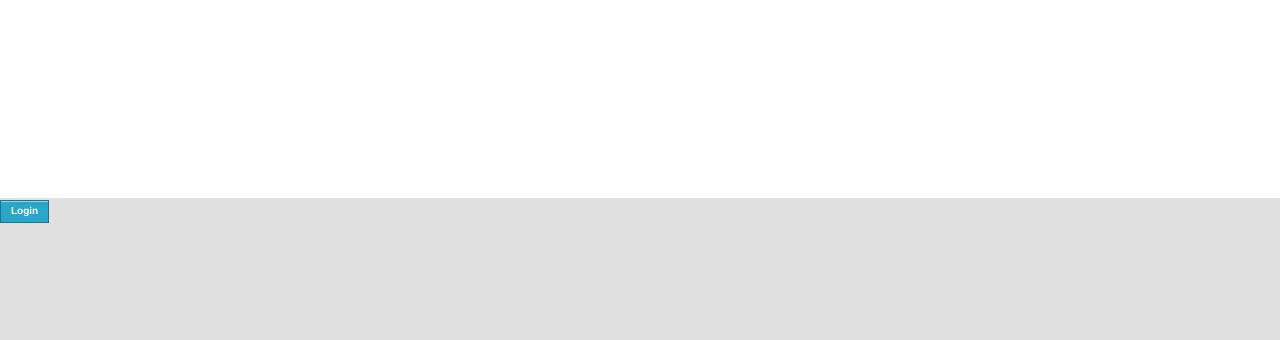
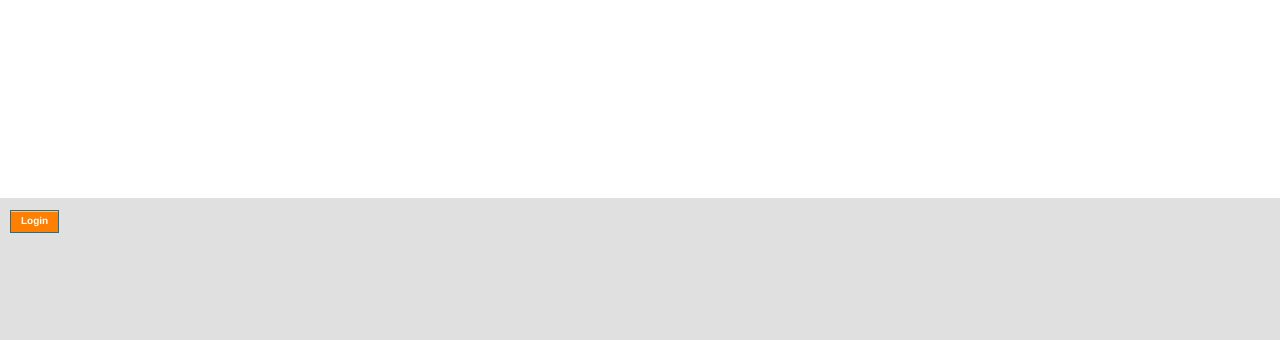
Before and after one commit to liability/palisade-cms, a Flask app: page / in a window 1280 px wide. Shown: the part 460-800 px from the top of the page. Run offline with Flask 2, Linux system fonts and the light colour scheme; parts of the project's set-up code (start-up, migrations or seed data) failed here and were passed over; some libraries are stand-ins or nearby versions.

Commit message:
no message

```diff
--- a/static/css/style.css
+++ b/static/css/style.css
@@ -89,6 +89,10 @@ strong { font-weight: bold; }
 
 .footer {
   background-color:#e0e0e0;
+}
+
+.footer .padding {
+  padding:10px;
 }
 
 /**** Demos ****/
@@ -234,12 +238,12 @@ input[type="text"], input[type="password"], input[type="date"], input[type="date
 
 input[type="text"].oversize, input[type="password"].oversize, input[type="date"].oversize, input[type="datetime"].oversize, input[type="email"].oversize, input[type="number"].oversize, input[type="search"].oversize, input[type="tel"].oversize, input[type="time"].oversize, input[type="url"].oversize, textarea.oversize { font-size: 17px; padding: 4px 6px; }
 
-input[type="text"]:focus, input[type="password"]:focus, input[type="date"]:focus, input[type="datetime"]:focus, input[type="email"]:focus, input[type="number"]:focus, input[type="search"]:focus, input[type="tel"]:focus, input[type="time"]:focus, input[type="url"]:focus, textarea:focus { background: #fff; border-color: #ffff00; outline: none;   }
+input[type="text"]:focus, input[type="password"]:focus, input[type="date"]:focus, input[type="datetime"]:focus, input[type="email"]:focus, input[type="number"]:focus, input[type="search"]:focus, input[type="tel"]:focus, input[type="time"]:focus, input[type="url"]:focus, textarea:focus { background: #fff; border-color: #ffd000; outline: none;   }
 
 input[type="text"][disabled], input[type="password"][disabled], input[type="date"][disabled], input[type="datetime"][disabled], input[type="email"][disabled], input[type="number"][disabled], input[type="search"][disabled], input[type="tel"][disabled], input[type="time"][disabled], input[type="url"][disabled], textarea[disabled] { background-color: #ddd; }
 
 
-.button { width: auto; background: #2ba6cb; border: 1px solid #1e728c; -webkit-box-shadow: 0 1px 0 rgba(255, 255, 255, 0.5) inset; -moz-box-shadow: 0 1px 0 rgba(255, 255, 255, 0.5) inset; box-shadow: 0 1px 0 rgba(255, 255, 255, 0.5) inset; color: white; cursor: pointer; display: inline-block; font-family: inherit; font-size: 14px; font-weight: bold; line-height: 1; margin: 0; padding: 10px 20px 11px; position: relative; text-align: center; text-decoration: none; -webkit-transition: background-color 0.15s ease-in-out; -moz-transition: background-color 0.15s ease-in-out; -o-transition: background-color 0.15s ease-in-out; transition: background-color 0.15s ease-in-out; /* Hovers */ /* Sizes */ /* Colors */ /* Radii */ /* Layout */ /* Disabled ---------- */ }
+.button { width: auto; background: #ff8000; border: 1px solid #1e728c; -webkit-box-shadow: 0 1px 0 rgba(255, 255, 255, 0.5) inset; -moz-box-shadow: 0 1px 0 rgba(255, 255, 255, 0.5) inset; box-shadow: 0 1px 0 rgba(255, 255, 255, 0.5) inset; color: white; cursor: pointer; display: inline-block; font-family: inherit; font-size: 14px; font-weight: bold; line-height: 1; margin: 0; padding: 10px 20px 11px; position: relative; text-align: center; text-decoration: none; -webkit-transition: background-color 0.15s ease-in-out; -moz-transition: background-color 0.15s ease-in-out; -o-transition: background-color 0.15s ease-in-out; transition: background-color 0.15s ease-in-out; }
 .button:hover, .button:focus { color: white; background-color: #2284a1; }
 .button:active { -webkit-box-shadow: 0 1px 0 rgba(0, 0, 0, 0.2) inset; -moz-box-shadow: 0 1px 0 rgba(0, 0, 0, 0.2) inset; box-shadow: 0 1px 0 rgba(0, 0, 0, 0.2) inset; }
 .button.large { font-size: 17px; padding: 15px 30px 16px; }
```
